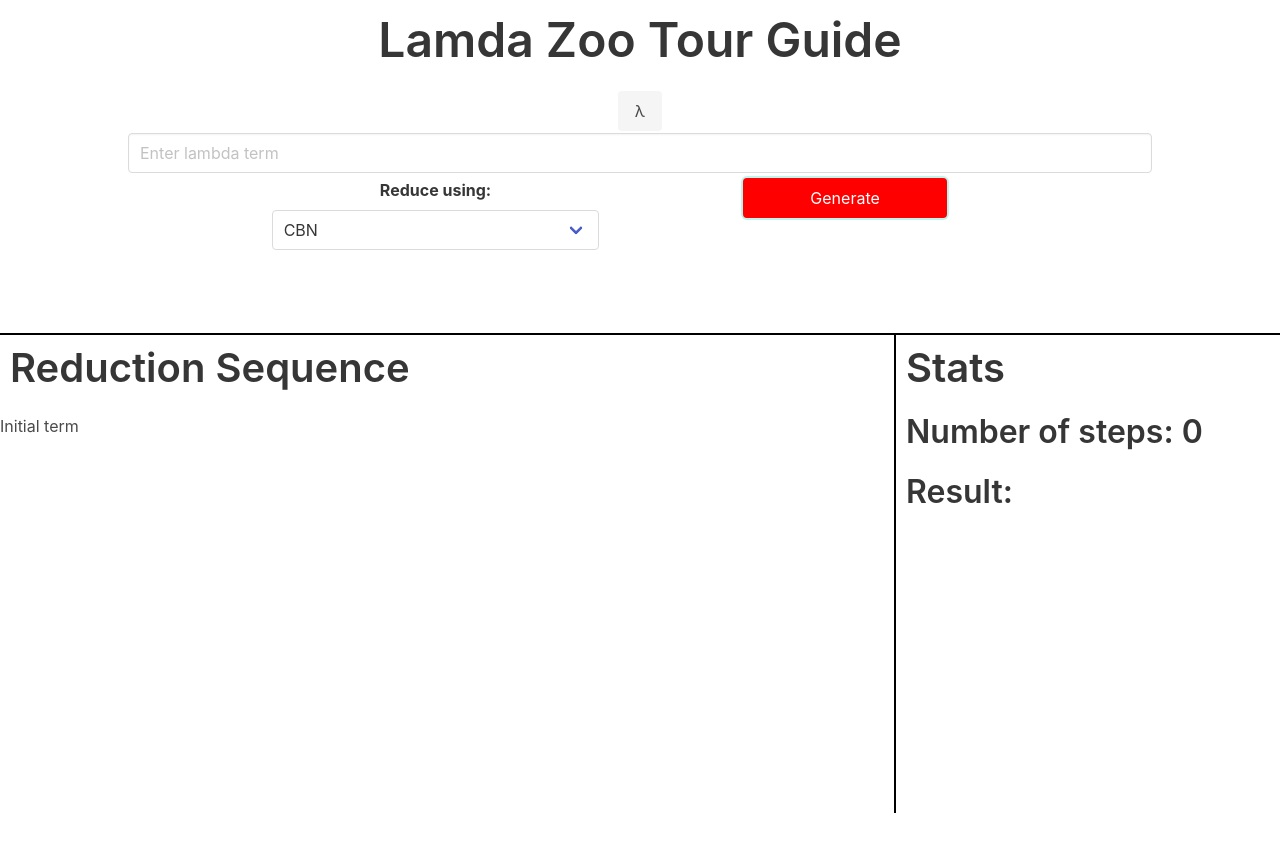
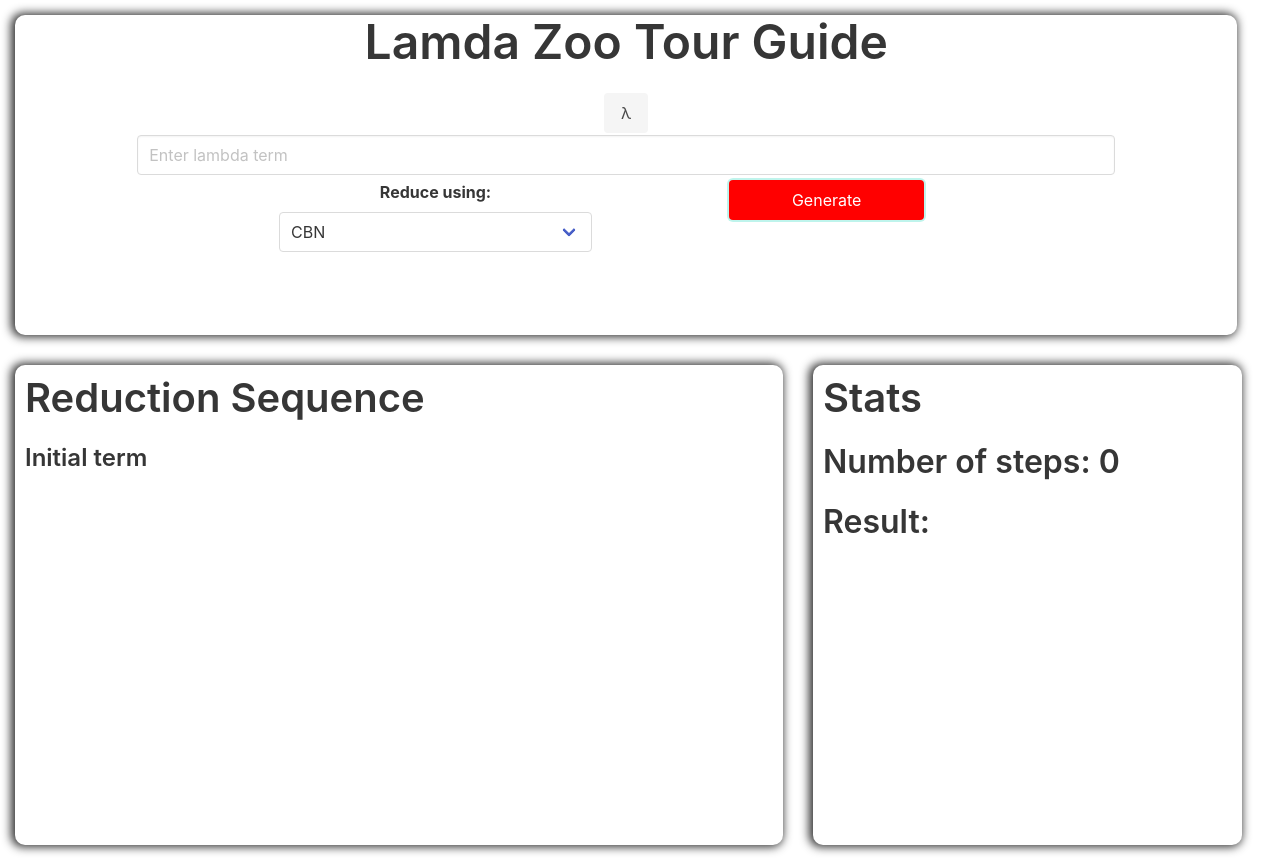
Before and after one commit to math284i/Development-of-a-Tour-Guide-for-the-Lambda-Zoo, a React (Create React App) app in the folder tourguide/: page / in a window 1280 px wide. Both pictures are taken after a click on the button "Generate". Before the commit the page ends 813 px from the top, so only its background shows below. Built offline with nearby package versions, Linux system fonts and the light colour scheme.

Commit message:
Css update

```diff
--- a/tourguide/src/App.css
+++ b/tourguide/src/App.css
@@ -10,8 +10,11 @@ body::-webkit-scrollbar {
 .UpperDiv {
   text-align: center;
   height: 40%;
-  width: 100%;
-  /*border: 2px solid black;*/
+  width: 95.5%;
+
+  box-shadow: -2px 0 10px 2px #333333;
+  border-radius: 10px;
+  margin:15px;
 }
 
 .LowerDiv {
@@ -22,18 +25,21 @@ body::-webkit-scrollbar {
 .SequenceDiv {
   float: left;
   height: 100%;
-  width: 70%;
-  border-top: 2px solid black;
-  border-right: 2px solid black;
-  /*border: 2px solid black;*/
+  width: 60%;
+
+  box-shadow: -2px 0 10px 2px #333333;
+  border-radius: 10px;
+  margin: 15px;
 }
 
 .StatsDiv {
   float: left;
   height: 100%;
-  width: 30%;
-  border-top: 2px solid black;
-  /*border: 2px solid black;*/
+  width: 33.5%;
+
+  box-shadow: -2px 0 10px 2px #333333;
+  border-radius: 10px;
+  margin: 15px;
 }
 
 .OptionsDiv { /* Responsible for the settings-panel, including its hidden buttons and fields, as well as the generate button */
@@ -55,7 +61,13 @@ body::-webkit-scrollbar {
   grid-template-columns: 1fr 1fr;
   float: left;
 }
+/*
 
+body :not(.UpperDiv):not(.SequenceDiv):not(.StatsDiv) :not(.OptionsDiv) :not(.OptionElements) :not(.ButtonDiv) {
+  background-color: blue;
+}
+
+*/
 
 .SavedCustomDropDown {
   width: 80% !important;
@@ -121,12 +133,6 @@ body::-webkit-scrollbar {
   margin-right: 10%;
 }
 
-.CenteredDialog {
-  position: fixed;
-  top: 50%;
-  left: 50%;
-  transform: translate(-50%, -50%);
-}
 
 
 .title.is-1 {
@@ -142,3 +148,13 @@ body::-webkit-scrollbar {
   margin-top: 5% !important;
   margin-left: 10px !important;
 }
+
+.title.is-4 {
+  margin-left: 10px !important;
+}
+
+.title.is-5 {
+  margin-top: -2.5% !important;
+  margin-left: 10px !important;
+  margin-bottom: 2.5% !important;
+}
--- a/tourguide/src/ReductionSequence.js
+++ b/tourguide/src/ReductionSequence.js
@@ -13,8 +13,8 @@ export class ReductionSequence extends React.Component {
             <h2 className="title is-2">Reduction Sequence</h2>
             {this.props.path.map((step, index) => (
               <div key={index}>
-                {(index === 0) ? <h3>Initial term</h3> : <h3>Step {index}</h3>}
-                {step}
+                {(index === 0) ? <h3 className="title is-4">Initial term</h3> : <h3 className="title is-4">Step {index}</h3>}
+                <h4 className="title is-5"> {step} </h4>
               </div>
             ))}
           </div>
```
